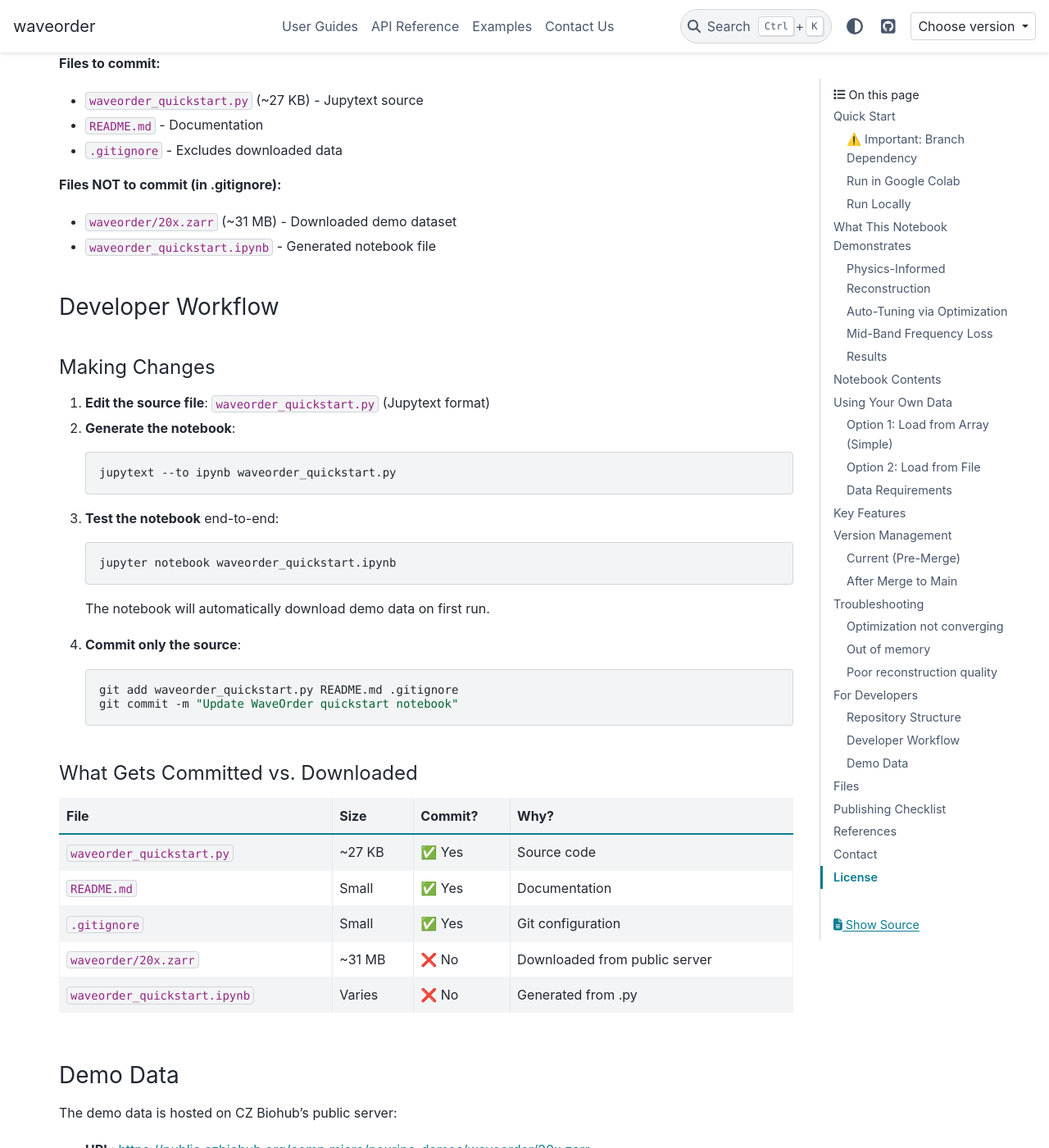
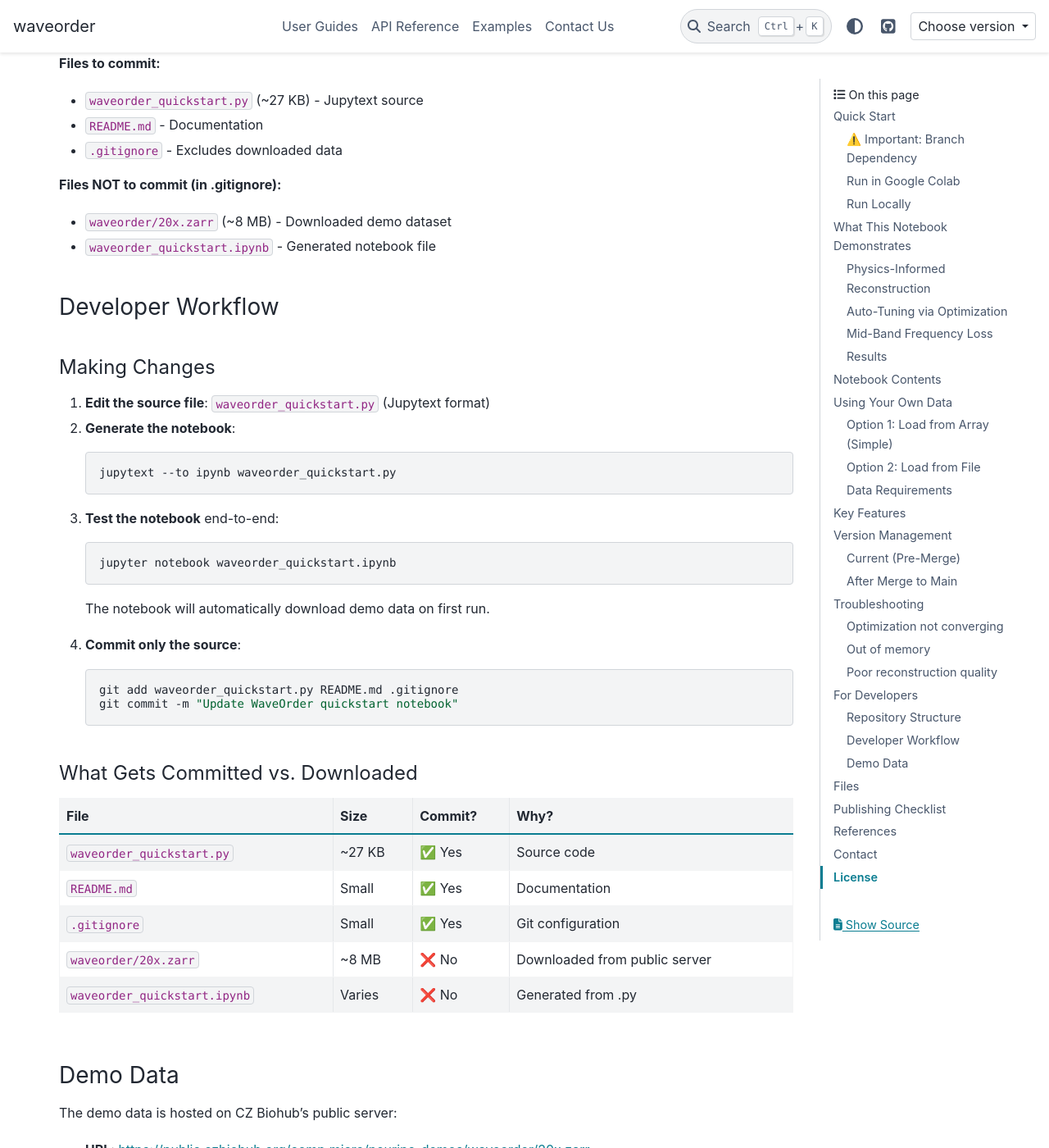
Before and after one commit to mehta-lab/waveorder, a Sphinx documentation site: the page built from docs/examples/demos/optimize/README.md, in a window 1280 px wide and 1400 px high, scrolled down 4792 px. Shown: the whole window at 82% size. Built offline with Sphinx 7.4.7 and the PyData theme 0.15.4, drawn with Linux system fonts in a browser that asks for light colours; pages that are not in the unit, such as notebooks, are missing from menus; the version number could not be read and is left out.

Commit message:
updated quickstart with new data

```diff
--- a/docs/examples/demos/optimize/README.md
+++ b/docs/examples/demos/optimize/README.md
@@ -176,7 +176,7 @@
 - `.gitignore` - Excludes downloaded data
 
 **Files NOT to commit (in .gitignore):**
-- `waveorder/20x.zarr` (~31 MB) - Downloaded demo dataset
+- `waveorder/20x.zarr` (~8 MB) - Downloaded demo dataset
 - `waveorder_quickstart.ipynb` - Generated notebook file
 
 ### Developer Workflow
@@ -210,14 +210,14 @@
 | `waveorder_quickstart.py` | ~27 KB | ✅ Yes | Source code |
 | `README.md` | Small | ✅ Yes | Documentation |
 | `.gitignore` | Small | ✅ Yes | Git configuration |
-| `waveorder/20x.zarr` | ~31 MB | ❌ No | Downloaded from public server |
+| `waveorder/20x.zarr` | ~8 MB | ❌ No | Downloaded from public server |
 | `waveorder_quickstart.ipynb` | Varies | ❌ No | Generated from .py |
 
 ### Demo Data
 
 The demo data is hosted on CZ Biohub's public server:
 - **URL**: https://public.czbiohub.org/comp.micro/neurips_demos/waveorder/20x.zarr
-- **Size**: ~31 MB
+- **Size**: ~8 MB
 - **Format**: OME-Zarr
 - **Contents**: 3D label-free microscopy z-stack
 
--- a/docs/examples/demos/optimize/waveorder_quickstart.py
+++ b/docs/examples/demos/optimize/waveorder_quickstart.py
@@ -142,7 +142,7 @@
     print(
         f"  URL: {url}"
     )
-    print("  This will download ~31 MB of data (may take 1-2 minutes)")
+    print("  This will download ~8 MB of data (may take 1-2 minutes)")
 
     # Check if wget is available
     if shutil.which("wget") is None:
@@ -180,7 +180,7 @@
     return zarr_path
 
 
-def load_demo_data(zarr_path, position_path="A/1/002026"):
+def load_demo_data(zarr_path, position_path="A/1/005028"):
     """Load demo data from zarr file
 
     Parameters
@@ -188,8 +188,8 @@
     zarr_path : Path or str
         Path to the zarr store
     position_path : str, optional
-        Full position path. Must be one of: "A/1/002026", "A/1/002027", "A/1/002028"
-        Defaults to "A/1/002026"
+        Full position path. Must be one of: "A/1/005028", "A/1/005029", "A/1/005030"
+        Defaults to "A/1/005028"
 
     Returns
     -------
@@ -205,7 +205,7 @@
     from iohub import open_ome_zarr
 
     # Available FOVs in this dataset
-    AVAILABLE_FOVS = ["A/1/002026", "A/1/002027", "A/1/002028"]
+    AVAILABLE_FOVS = ["A/1/005028", "A/1/005029", "A/1/005030"]
 
     # Validate position_path
     if position_path not in AVAILABLE_FOVS:
@@ -393,7 +393,7 @@
 We'll load a 3D z-stack from label-free microscopy and visualize it.
 The dataset contains images acquired at multiple focal planes.
 
-The demo downloads real microscopy data from CZ Biohub's public server (~31 MB).
+The demo downloads real microscopy data from CZ Biohub's public server (~8 MB).
 To use your own data, replace the data loading section below with your own array.
 """
 
@@ -402,11 +402,11 @@
 zarr_path = download_demo_data()
 
 # Available FOVs in this dataset
-AVAILABLE_FOVS = ["A/1/002026", "A/1/002027", "A/1/002028"]
+AVAILABLE_FOVS = ["A/1/005028", "A/1/005029", "A/1/005030"]
 print(f"Available FOVs: {AVAILABLE_FOVS}")
 
 # Select FOV to use (change this to use a different FOV)
-SELECTED_FOV = "A/1/002026"  # Options: "A/1/002026", "A/1/002027", "A/1/002028"
+SELECTED_FOV = "A/1/005028"  # Options: "A/1/005028", "A/1/005029", "A/1/005030"
 
 zyx_data, z_scale, y_scale, x_scale = load_demo_data(zarr_path, position_path=SELECTED_FOV)
 
```
Also changed, not shown: docs/examples/demos/optimize/waveorder_quickstart.ipynb.
